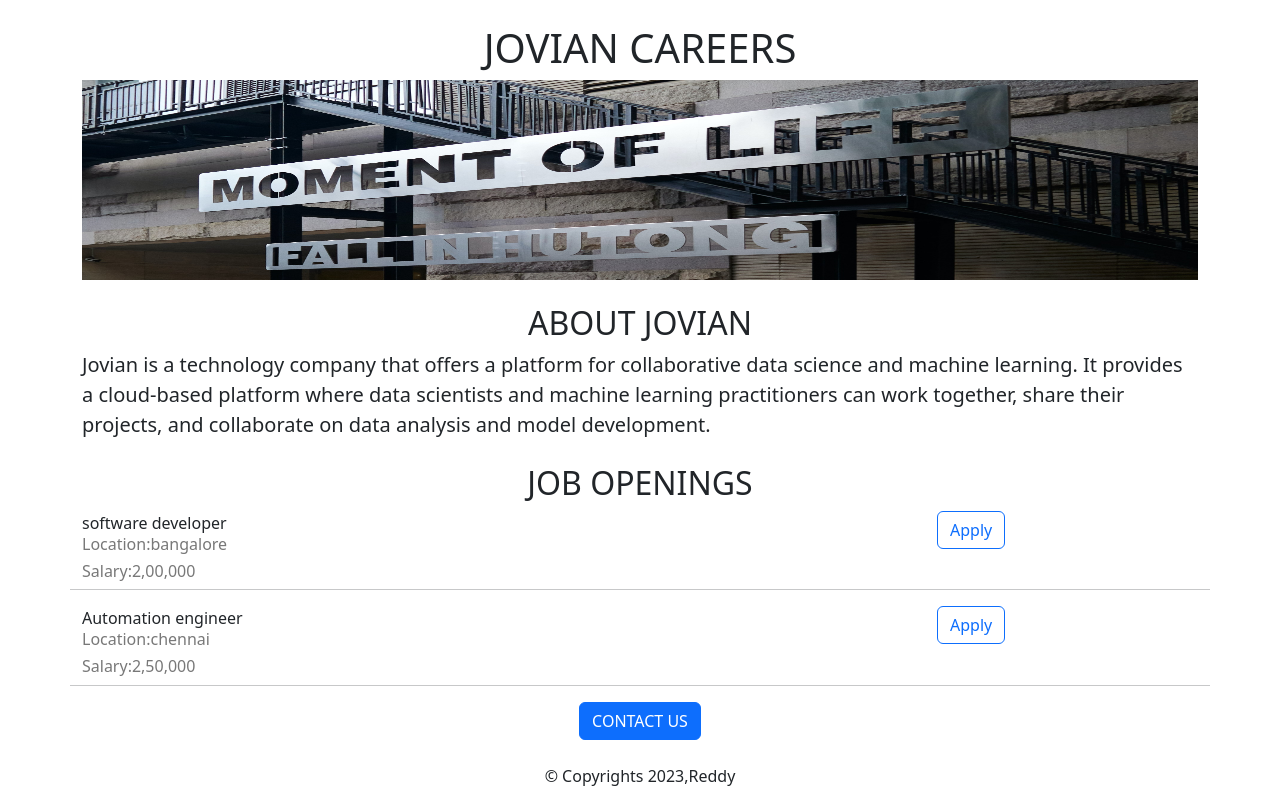
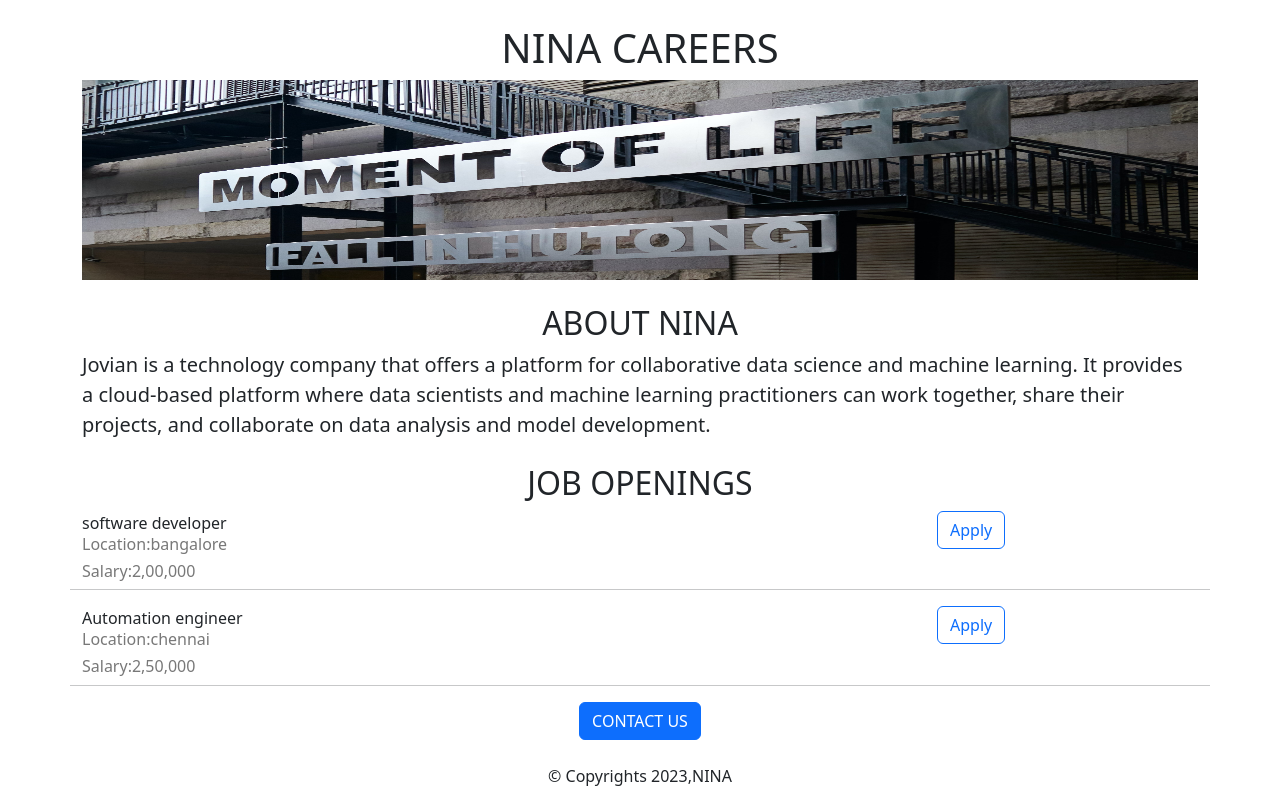
Before and after one commit to Bana143123/Jovians_career_website, a Flask app: page / in a window 1280 px wide. Run offline with Flask 3, Linux system fonts and the light colour scheme.

Commit message:
Adding new changes

```diff
--- a/app.py
+++ b/app.py
@@ -17,7 +17,7 @@ JOBS=[
 ]
 @app.route("/")
 def hello_world():
-  return render_template("home.html",jobs=JOBS,company='JOVIAN')
+  return render_template("home.html",jobs=JOBS,company='NINA')
 
 @app.route('/api/jobitem')
 def jobdetail():
--- a/templates/home.html
+++ b/templates/home.html
@@ -1,7 +1,7 @@
 <!Doctype html>
 <html>
   <head>
-    <title>Jovians website</title>
+    <title>Nina career website</title>
     <meta charset="utf-8">
     <meta name="viewport" content="width=device-width, initial-scale=1">
     <link href="https://cdn.jsdelivr.net/npm/bootstrap@5.3.0/dist/css/bootstrap.min.css" rel="stylesheet" integrity="sha384-9ndCyUaIbzAi2FUVXJi0CjmCapSmO7SnpJef0486qhLnuZ2cdeRhO02iuK6FUUVM" crossorigin="anonymous">
@@ -27,7 +27,7 @@
      </div>
     <div class="text-center">
    <button  class="btn btn-primary">CONTACT US</button><br><br>
-    <p>&copy Copyrights 2023,Reddy</p>
+    <p>&copy Copyrights 2023,NINA</p>
 
     </div>
 
```
Also changed, not shown: 1 other file.
